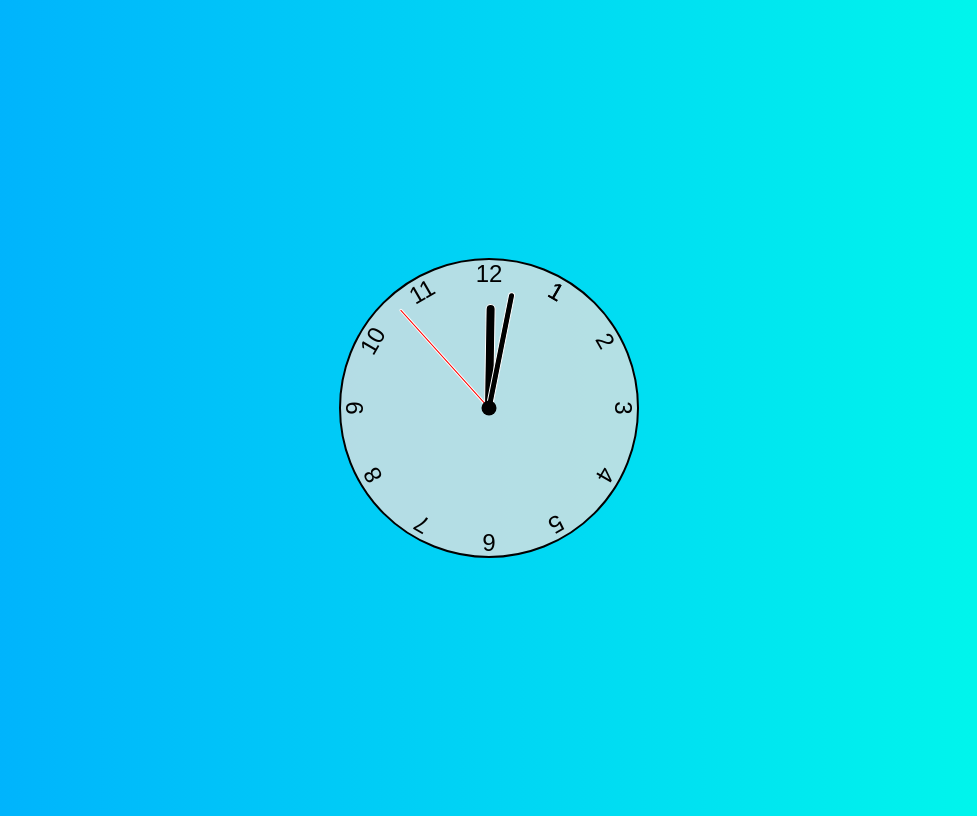
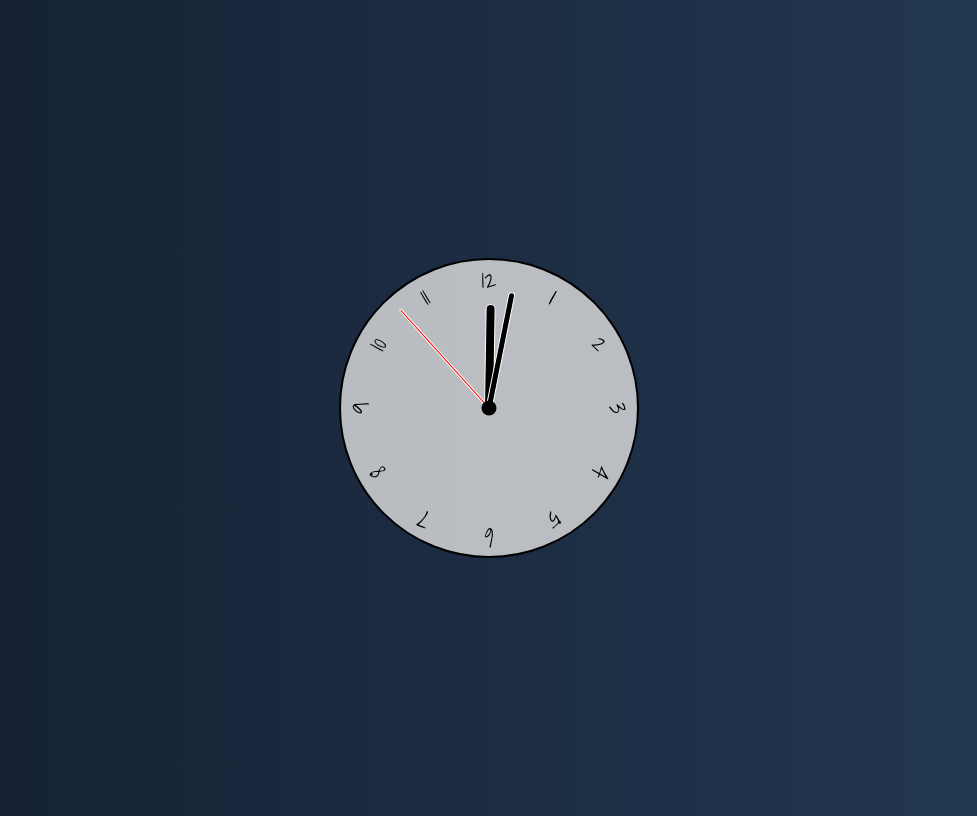
Before and after one commit to evafriana/JS_build_a_clock, a plain HTML site: page index.html in a window 1280 px wide. Shown: the whole page, without its empty margins (151-1128 px from the left). Drawn offline with Linux system fonts and the light colour scheme.

Commit message:
changing style

```diff
--- a/index.html
+++ b/index.html
@@ -5,8 +5,8 @@
     <meta charset="UTF-8">
     <meta name="viewport" content="width=device-width, initial-scale=1.0">
     <meta http-equiv="X-UA-Compatible" content="ie=edge">
+    <script src="https://cdn.jsdelivr.net/npm/gotham-fonts@1.0.3/index.min.js"></script>
     <link rel="stylesheet" href="style.css">
-    <script defer src="script.js"></script>
     <title>Clock</title>
 </head>
 
@@ -29,6 +29,7 @@
         <div class="number number11">11</div>
         <div class="number number12">12</div>
     </div>
+    <script defer src="script.js"></script>
 </body>
 
 </html>
--- a/style.css
+++ b/style.css
@@ -1,10 +1,12 @@
+@import url('https://fonts.googleapis.com/css2?family=Shadows+Into+Light&display=swap');
+
 *, *::after, *::before {
     box-sizing: border-box;
-    font-family: Gotham Rounded, sans-serif;
+    font-family: 'Shadows Into Light', cursive;
 }
 
 body {
-    background: linear-gradient(to right, hsl(200, 100%, 50%), hsl(175, 100%, 50%));
+    background: linear-gradient(to right, #141e30 , #243b55);
     display: flex;
     justify-content: center;
     align-items: center;
```
